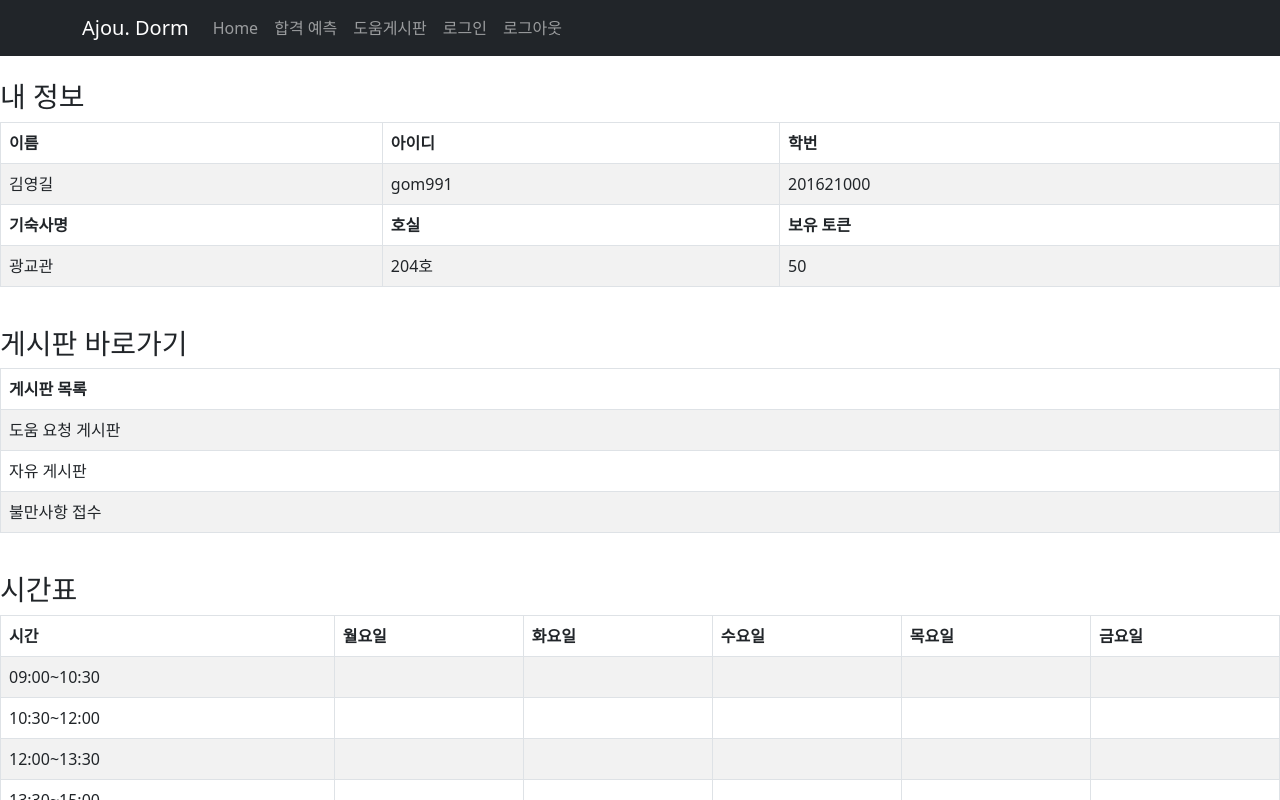
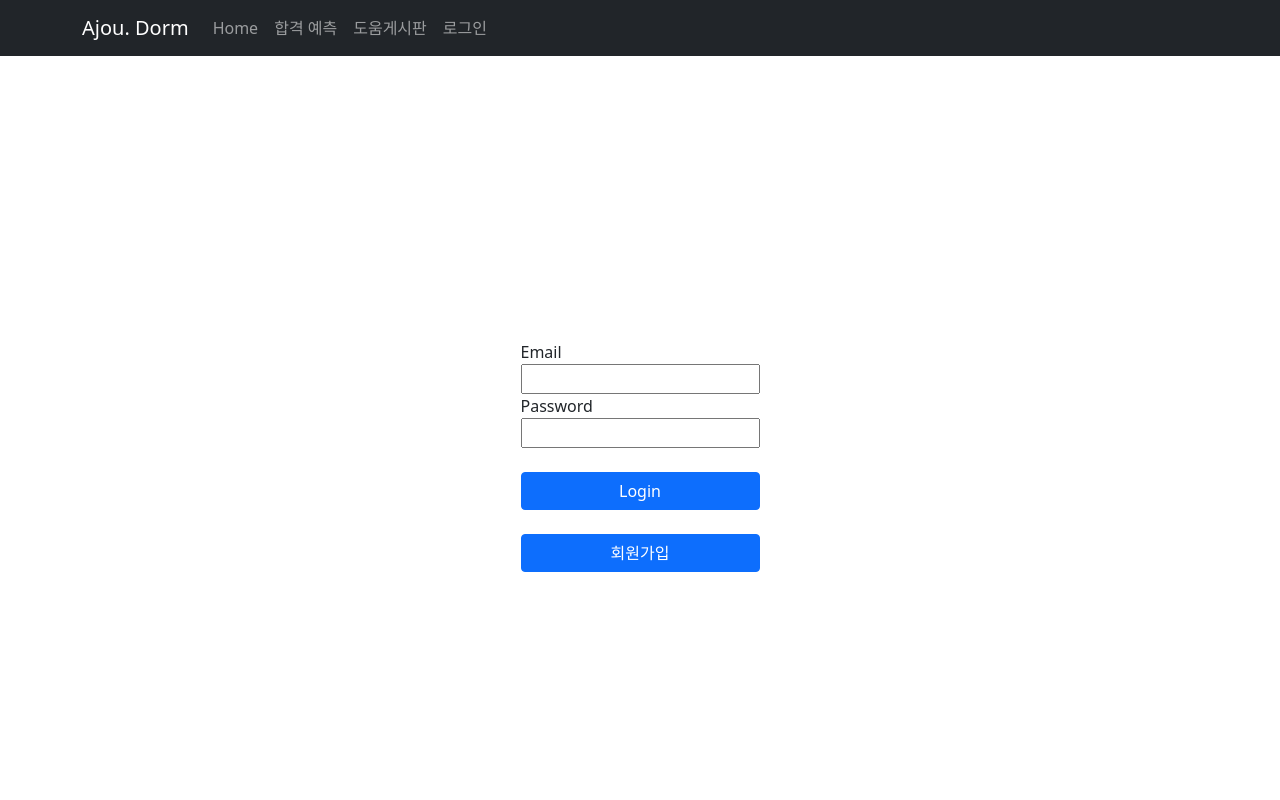
Before and after one commit to Younggil-kim/DormitoryManagementSystem, a React (Create React App) app in the folder client/: page / in a window 1280 px wide. Shown: the top 800 px of the page. Built offline with nearby package versions, Linux system fonts and the light colour scheme; no server answers.

Commit message:
main redirect

```diff
--- a/client/src/App.js
+++ b/client/src/App.js
@@ -22,11 +22,11 @@ function App() {
       <Router>
       <div>
         <Switch>
-          <Route exact path="/login" component= {Auth(LoginPage, false)} />
+          <Route defualt path="/" component= {Auth(LoginPage, false)} />
           <Route exact path="/register" component= {Auth(RegisterPage ,null)} />
           <Route exact path="/tokenpost" component= {Auth(TokenPostPage, true)} />
           <Route exact path="/tokenboard" component= {Auth(TokenBoardPage, true)} />
-          <Route exact path="/" component= {Auth(MainPage, true)} />
+          <Route exact path="/main" component= {Auth(MainPage, true)} />
           <Route exact path="/predict" component= {Auth(PredictPage,null)}/>
           <Route exact path="/admin" component= {Auth(AdminPage, true)}/>
         </Switch>
--- a/client/src/component/views/BoardPage/TokenBoard.js
+++ b/client/src/component/views/BoardPage/TokenBoard.js
@@ -37,11 +37,11 @@ function TokenBoardPage(props){
         props.history.push('/tokenboard');
     }
     const clickHome = () => {
-        props.history.push('/');
+        props.history.push('/main');
 
     }
     const clickLogin = () =>{
-        props.history.push('/login');
+        props.history.push('/');
     }
     const clickPredict = () =>{
         props.history.push('/predict');
--- a/client/src/component/views/BoardPage/TokenPost.js
+++ b/client/src/component/views/BoardPage/TokenPost.js
@@ -5,10 +5,7 @@ import ReactHtmlParser from 'react-html-parser';
 import Axios from 'axios';
 import React from 'react';
 import {withRouter} from 'react-router-dom';
-
 import {Button} from "react-bootstrap";
-import {InputGroup} from "react-bootstrap";
-
 import {Navbar} from "react-bootstrap";
 import {Container} from "react-bootstrap";
 import {Nav} from "react-bootstrap";
@@ -49,12 +46,12 @@ function TokenPostPage(props){
         props.history.push('/tokenboard');
       }
       const clickHome = () => {
-          props.history.push('/');
+        props.history.push('/main');
 
-      }
-      const clickLogin = () =>{
-          props.history.push('/login');
-      }
+    }
+    const clickLogin = () =>{
+        props.history.push('/');
+    }
       const clickPredict = () =>{
           props.history.push('/predict');
       }
--- a/client/src/component/views/LoginPage/LoginPage.js
+++ b/client/src/component/views/LoginPage/LoginPage.js
@@ -40,14 +40,17 @@ function LoginPage(props){
         props.history.push('/tokenboard');
     }
     const clickHome = () => {
-        props.history.push('/');
+        props.history.push('/main');
 
     }
     const clickLogin = () =>{
-        props.history.push('/login');
+        props.history.push('/');
     }
     const clickPredict = () =>{
         props.history.push('/predict');
+    }
+    const onClickRegister = () => {
+        props.history.push('/register');
     }
     return (
         <div>
@@ -75,7 +78,10 @@ function LoginPage(props){
                     <Button type="submit">
                         Login
                     </Button>
-
+                    <br />
+                    <Button onClick={onClickRegister}>
+                        회원가입
+                    </Button>
                 </form>
             </div>
         </div>
--- a/client/src/component/views/MainPage/AdminMainPage.js
+++ b/client/src/component/views/MainPage/AdminMainPage.js
@@ -30,11 +30,11 @@ function AdminMainPage(props){
         props.history.push('/tokenboard');
     }
     const clickHome = () => {
-        props.history.push('/');
+        props.history.push('/main');
 
     }
     const clickLogin = () =>{
-        props.history.push('/login');
+        props.history.push('/');
     }
     const clickPredict = () =>{
         props.history.push('/predict');
--- a/client/src/component/views/MainPage/MainPage.js
+++ b/client/src/component/views/MainPage/MainPage.js
@@ -43,11 +43,11 @@ function MainPage(props) {
         props.history.push('/tokenboard');
     }
     const clickHome = () => {
-        props.history.push('/');
+        props.history.push('/main');
 
     }
     const clickLogin = () =>{
-        props.history.push('/login');
+        props.history.push('/');
     }
     const clickPredict = () =>{
         props.history.push('/predict');
--- a/client/src/component/views/PredictPage/PredictPage.js
+++ b/client/src/component/views/PredictPage/PredictPage.js
@@ -87,11 +87,11 @@ function PredictPage(props) {
         props.history.push('/tokenboard');
     }
     const clickHome = () => {
-        props.history.push('/');
+        props.history.push('/main');
 
     }
     const clickLogin = () =>{
-        props.history.push('/login');
+        props.history.push('/');
     }
     const clickPredict = () =>{
         props.history.push('/predict');
```
